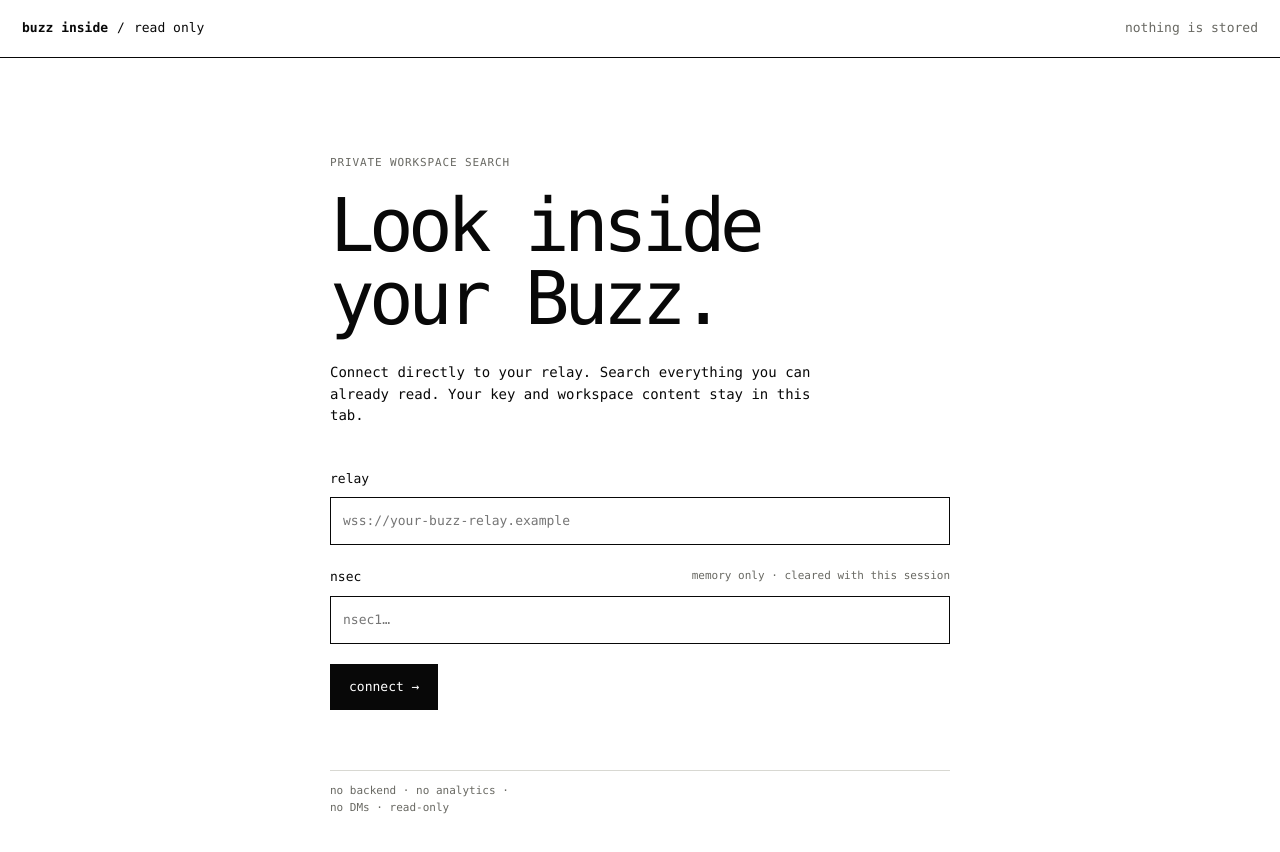
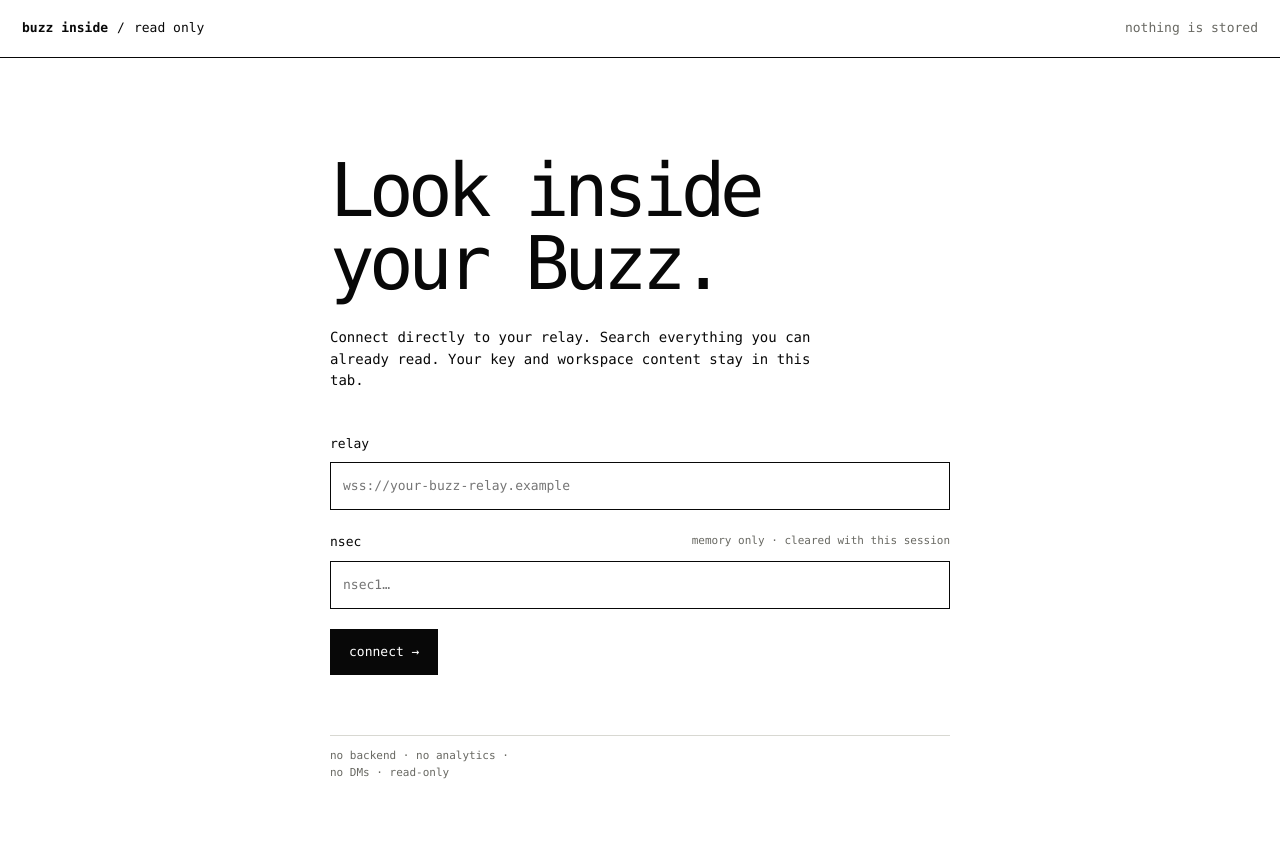
Before and after one commit to matbalez/buzz-inside, a Next.js app: page / in a window 1280 px wide. Shown: the top 852 px of the page. Built offline with nearby package versions, Linux system fonts and the light colour scheme.

Commit message:
Remove eyebrow text from entry section
Remove the 'private workspace search' eyebrow text from the entry section.

```diff
--- a/app/page.tsx
+++ b/app/page.tsx
@@ -930,7 +930,6 @@ export default function Home() {
 
       {!sessionReady ? (
         <section className="entry">
-          <p className="eyebrow">private workspace search</p>
           <h1>Look inside your Buzz.</h1>
           <p className="lede">
             Connect directly to your relay. Search everything you can already
```
